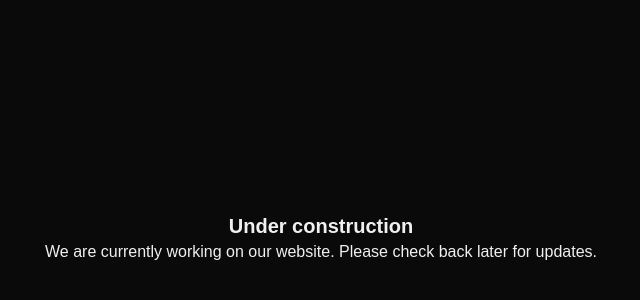
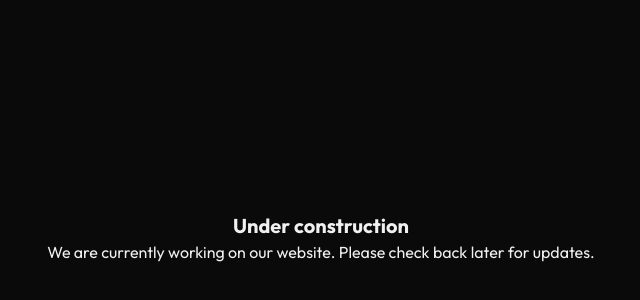
Before and after one commit to itsmesiq/portfolio, a Next.js app: page / in a window 1280 px wide. Shown: the part 162-462 px from the top of the page, without its empty margins (319-959 px from the left). Built offline with nearby package versions, Linux system fonts and the light colour scheme.

Commit message:
chore: update project fonts

```diff
--- a/src/app/globals.css
+++ b/src/app/globals.css
@@ -19,8 +19,7 @@
     --color-primary: var(--primary);
     --color-accent: var(--accent);
 
-    --font-sans: var(--font-space-grotesk);
-    --font-heading: var(--font-lexend);
+    --font-sans: var(--font-outfit), Helvetica, Arial, sans-serif;
 }
 
 html {
@@ -30,5 +29,5 @@ html {
 body {
     background: var(--background);
     color: var(--foreground);
-    font-family: Arial, Helvetica, sans-serif;
+    font-family: var(--font-sans);
 }
--- a/src/app/layout.tsx
+++ b/src/app/layout.tsx
@@ -3,16 +3,10 @@ import './globals.css';
 import { Analytics } from '@vercel/analytics/next';
 import { SpeedInsights } from '@vercel/speed-insights/next';
 import type { Metadata } from 'next';
-import { Lexend, Space_Grotesk } from 'next/font/google';
+import { Outfit } from 'next/font/google';
 
-const lexend = Lexend({
-    variable: '--font-lexend',
-    weight: ['300', '400', '500', '600', '700'],
-    subsets: ['latin'],
-});
-
-const spaceGrotesk = Space_Grotesk({
-    variable: '--font-space-grotesk',
+const outfit = Outfit({
+    variable: '--font-outfit',
     weight: ['300', '400', '500', '600', '700'],
     subsets: ['latin'],
 });
@@ -87,7 +81,7 @@ export default function RootLayout({
         <html
             lang="pt-BR"
             data-scroll-behavior="smooth"
-            className={`${spaceGrotesk.variable} ${lexend.variable} h-full scroll-smooth antialiased`}
+            className={`${outfit.variable} h-full scroll-smooth antialiased`}
             suppressHydrationWarning
         >
             <body className="flex min-h-full flex-col overflow-x-hidden">
```
